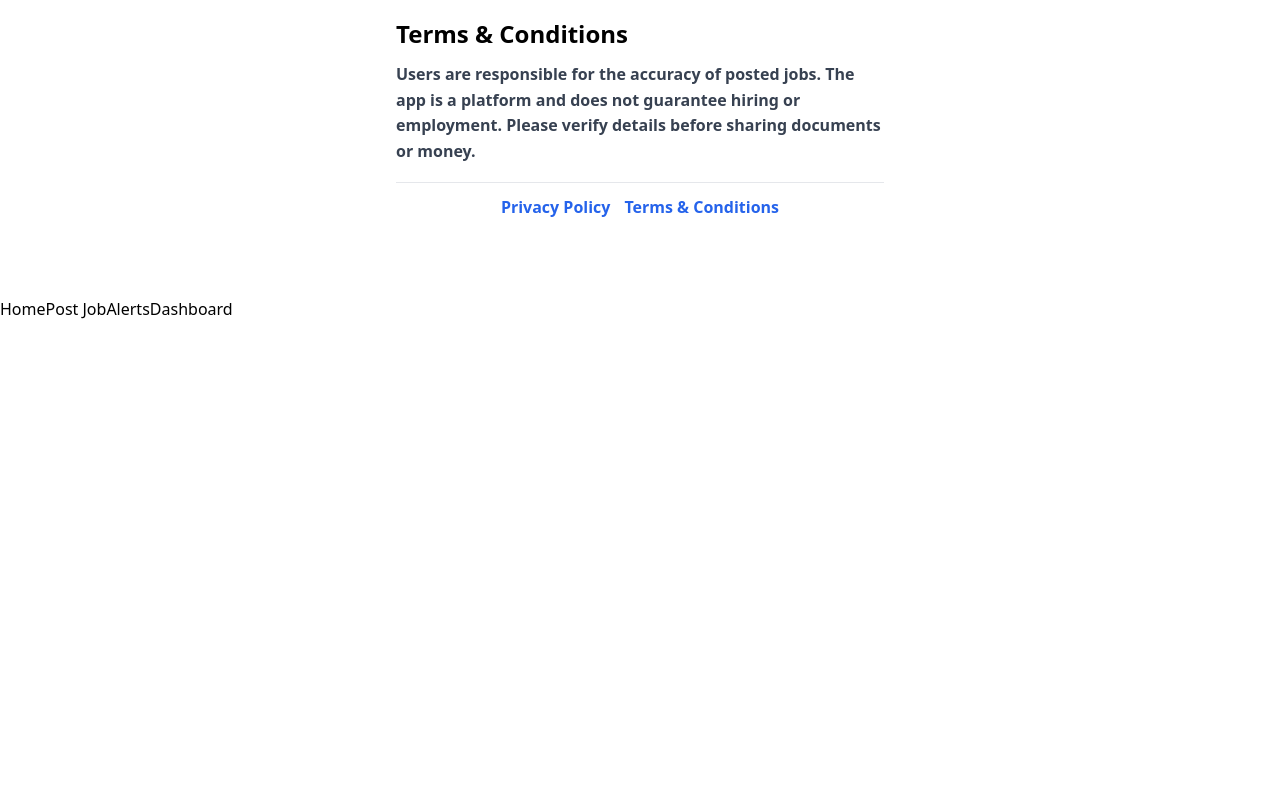
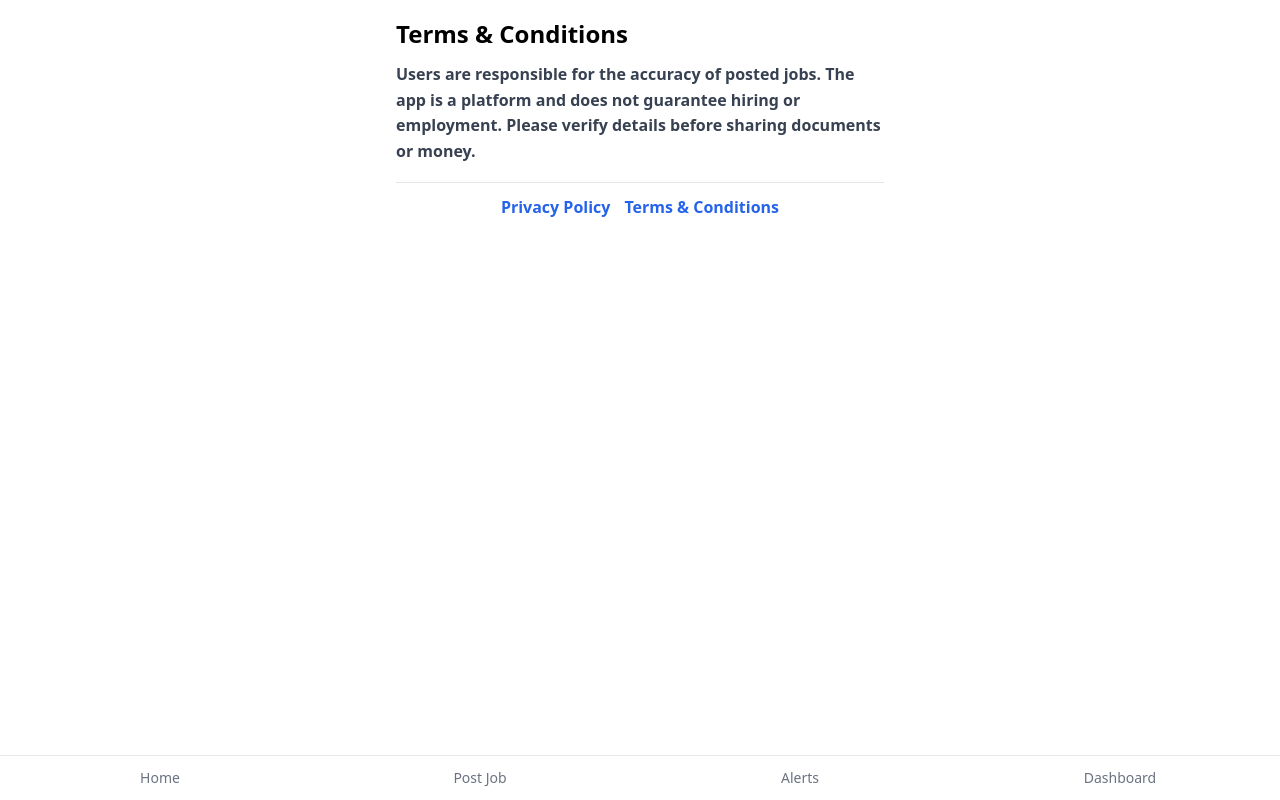
Before and after one commit to mohsinsultanriyad-crypto/mohsin, a React (Vite) app in the folder frontend/: page /terms in a window 1280 px wide. Built offline with nearby package versions, Linux system fonts and the light colour scheme; no server answers.

Commit message:
Fix BottomNav layout

```diff
--- a/frontend/src/components/BottomNav.jsx
+++ b/frontend/src/components/BottomNav.jsx
@@ -1,39 +1,48 @@
-import { Link, useLocation } from "react-router-dom";
-import { useEffect, useState } from "react";
+import { NavLink } from "react-router-dom";
 
 export default function BottomNav() {
-  const location = useLocation();
-  const [badge, setBadge] = useState(0);
-
-  // Read stored unread alert count
-  useEffect(() => {
-    const count = Number(localStorage.getItem("alertCount") || 0);
-    setBadge(count);
-  }, [location.pathname]);
-
-  const tabs = [
-    { name: "Home", path: "/" },
-    { name: "Post Job", path: "/post" },
-    { name: "Alerts", path: "/alerts" },
-    { name: "Dashboard", path: "/dashboard" },
-  ];
+  const linkClass =
+    "flex-1 text-center py-3 text-sm font-medium text-gray-500";
+  const activeClass =
+    "text-green-600 border-t-2 border-green-600";
 
   return (
-    <div className="bottom-nav">
-      {tabs.map((tab) => (
-        <Link
-          key={tab.path}
-          to={tab.path}
-          className={location.pathname === tab.path ? "active" : ""}
-        >
-          {tab.name}
+    <div className="fixed bottom-0 left-0 right-0 bg-white border-t shadow-md flex z-50">
+      <NavLink
+        to="/"
+        className={({ isActive }) =>
+          isActive ? `${linkClass} ${activeClass}` : linkClass
+        }
+      >
+        Home
+      </NavLink>
 
-          {/* 🔴 Badge only on Alerts */}
-          {tab.name === "Alerts" && badge > 0 && (
-            <span className="badge">{badge}</span>
-          )}
-        </Link>
-      ))}
+      <NavLink
+        to="/post"
+        className={({ isActive }) =>
+          isActive ? `${linkClass} ${activeClass}` : linkClass
+        }
+      >
+        Post Job
+      </NavLink>
+
+      <NavLink
+        to="/alerts"
+        className={({ isActive }) =>
+          isActive ? `${linkClass} ${activeClass}` : linkClass
+        }
+      >
+        Alerts
+      </NavLink>
+
+      <NavLink
+        to="/dashboard"
+        className={({ isActive }) =>
+          isActive ? `${linkClass} ${activeClass}` : linkClass
+        }
+      >
+        Dashboard
+      </NavLink>
     </div>
   );
 }
--- a/frontend/src/index.css
+++ b/frontend/src/index.css
@@ -4,5 +4,5 @@
 
 /* ✅ Bottom navigation fixed hai, isliye page ko extra space chahiye */
 body {
-  padding-bottom: 72px; /* bottom nav height space */
+  padding-bottom: 65px; /* bottom nav height space */
 }
```
